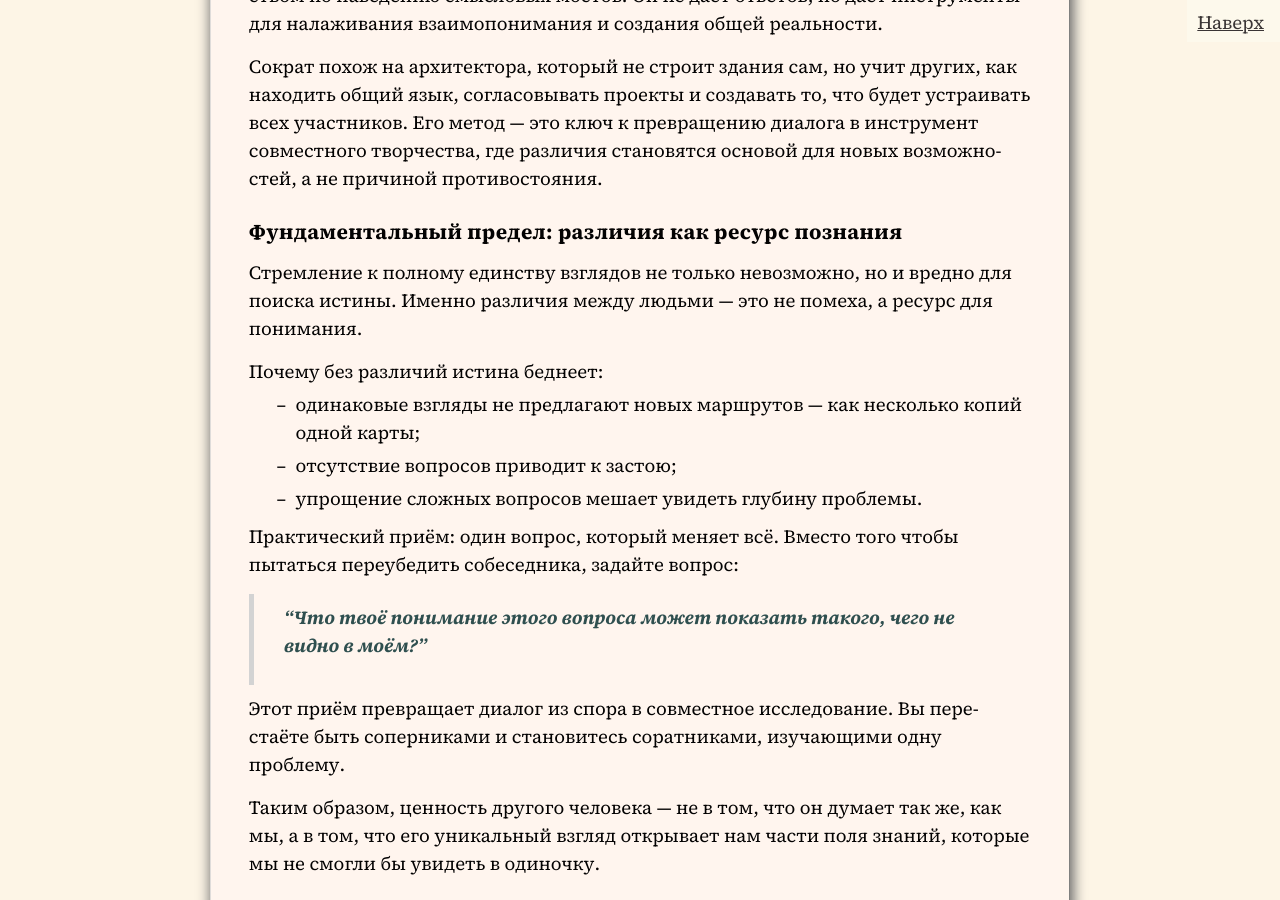
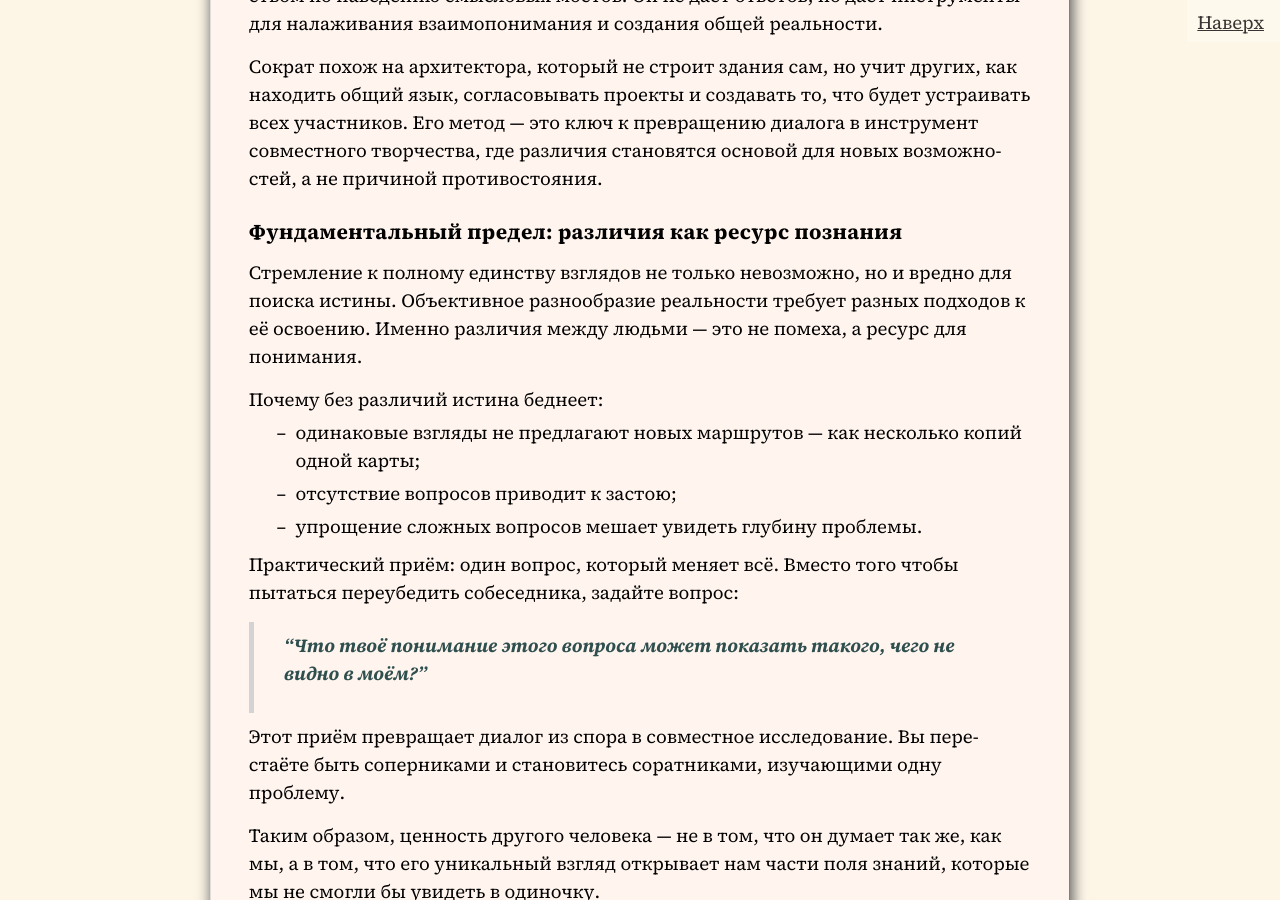
Before and after one commit to SergSi/land-use-art, a Jekyll site: the page built from _posts/2025-10-31-train.md, in a window 1280 px wide and 900 px high, scrolled down 5468 px. Built offline with Jekyll 4.4.1, drawn with Linux system fonts in a browser that asks for light colours; some web fonts are replaced.

Commit message:
Update 2025-10-31-train.md

```diff
--- a/_posts/2025-10-31-train.md
+++ b/_posts/2025-10-31-train.md
@@ -112,7 +112,7 @@ number="1"
 
 ### Фундаментальный предел: различия как ресурс познания
 
-Стремление к полному единству взглядов не только невозможно, но и вредно для поиска истины. Именно различия между людьми — это не помеха, а ресурс для понимания.
+Стремление к полному единству взглядов не только невозможно, но и вредно для поиска истины. Объективное разнообразие реальности требует разных подходов к её освоению. Именно различия между людьми — это не помеха, а ресурс для понимания.
 
 Почему без различий истина беднеет:
 
```
